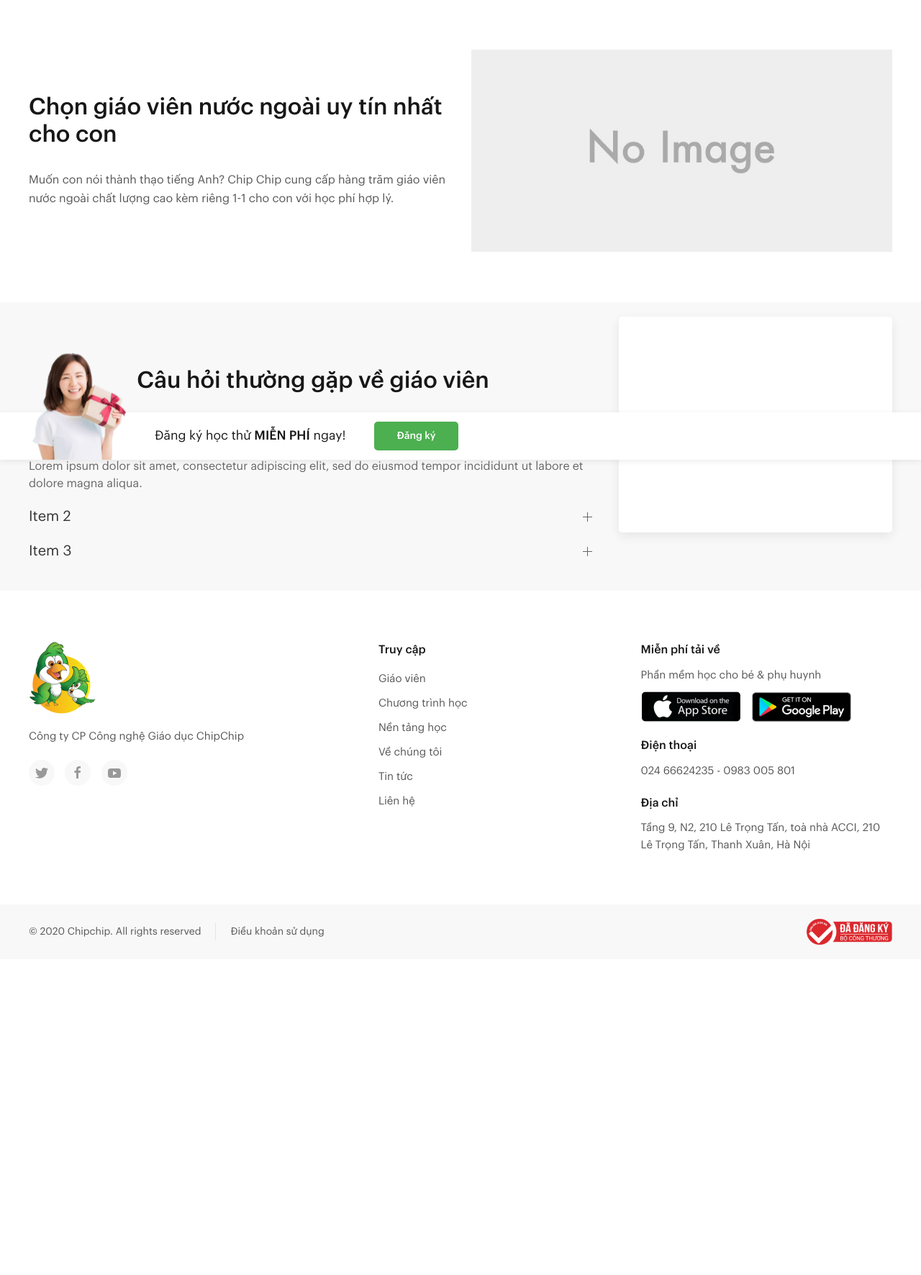
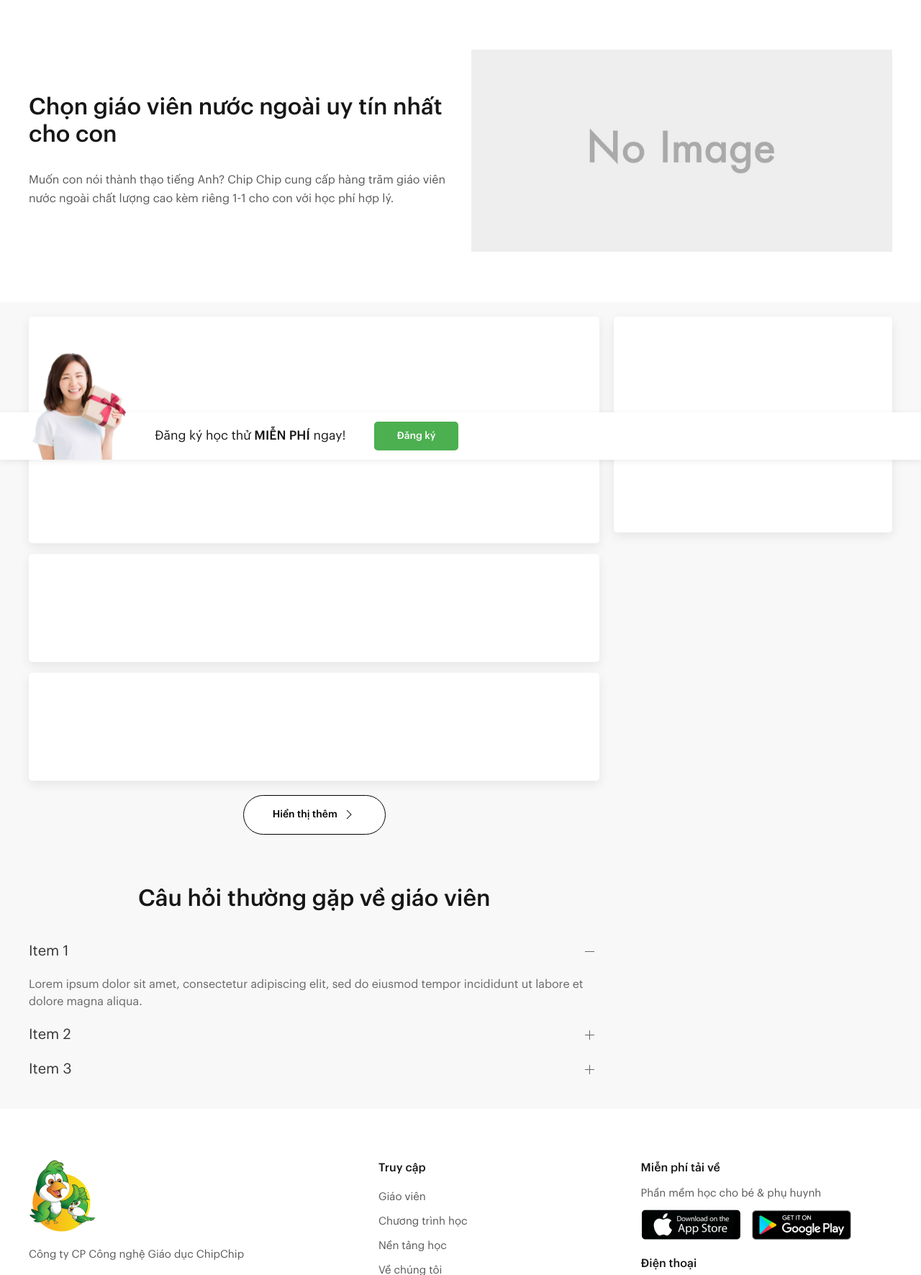
Before and after one commit to lemanhhai1310/chipchip-29-12-2022, a PHP site: page /giaovien.php in a window 1280 px wide. Shown: the part 161-1933 px from the top of the page at 72% size. Before the commit the page ends 1474 px from the top, so only its background shows below. Run offline with PHP 8.4, Linux system fonts and the light colour scheme; some libraries are stand-ins or nearby versions.

Commit message:
giaovien

```diff
--- a/giaovien.php
+++ b/giaovien.php
@@ -25,10 +25,17 @@
 
 <div class="uk-background-muted uk-section-xsmall">
     <div class="uk-container">
-        <div class="uk-grid uk-grid-small uk-grid-30-m" uk-grid>
+        <div class="uk-grid uk-grid-small uk-grid-20-m" uk-grid>
             <div class="uk-width-expand">
                 <div class="home__item-70-40">
+                    <?php for ($i=1;$i<=4;$i++): ?>
+                    <div class="uk-card item__15 uk-card-default uk-card-body uk-padding-small uk-border-rounded uk-height-min-small">
 
+                    </div>
+                    <?php endfor; ?>
+                    <div class="uk-margin-top uk-text-center">
+                        <a href="" uk-icon="icon: chevron-right; ratio: 1" class="home__btnLarge home__btnLarge--default uk-border-pill uk-button uk-button-primary uk-button-large uk-width-1-1 uk-width-auto@m">Hiển thị thêm</a>
+                    </div>
                 </div>
 
                 <!--Câu hỏi thường gặp về giáo viên-->
--- a/template-parts/layouts/header.php
+++ b/template-parts/layouts/header.php
@@ -25,7 +25,7 @@
     <header class="header uk-position-top uk-position-fixed uk-position-z-index" uk-sticky>
         <div class="uk-container">
             <nav class="uk-navbar-container uk-navbar  uk-navbar-transparent" uk-navbar>
-                <div class="uk-navbar-left"><a href="" class="uk-navbar-item uk-logo"><img src="images/logo_h.png" alt=""></a></div>
+                <div class="uk-navbar-left"><a href="." class="uk-navbar-item uk-logo"><img src="images/logo_h.png" alt=""></a></div>
                 <div class="uk-navbar-center uk-visible@m">
                     <ul class="uk-navbar-nav">
                         <li class="uk-active"><a href="giaovien.php">Tìm giáo viên</a></li>
```
